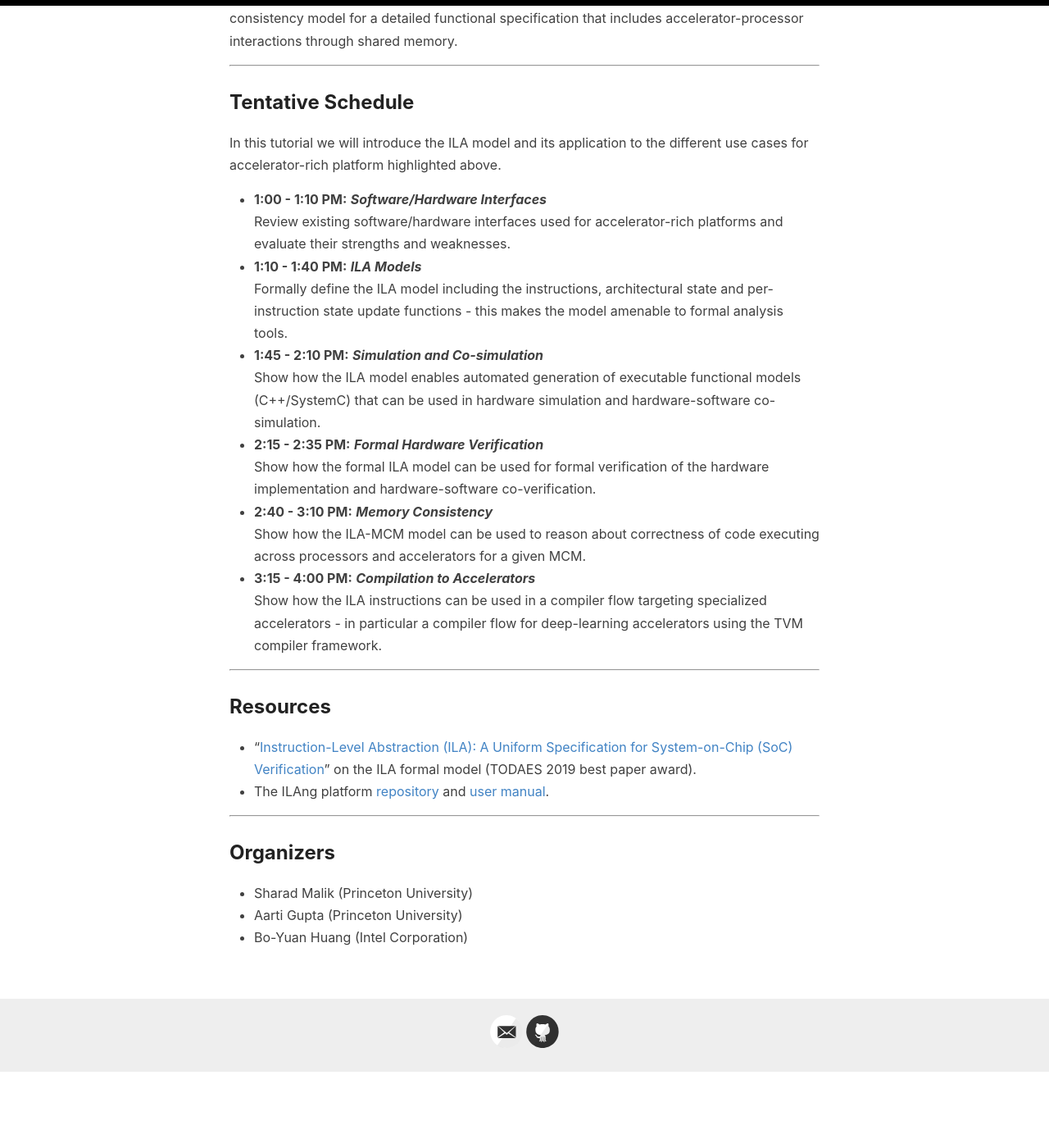
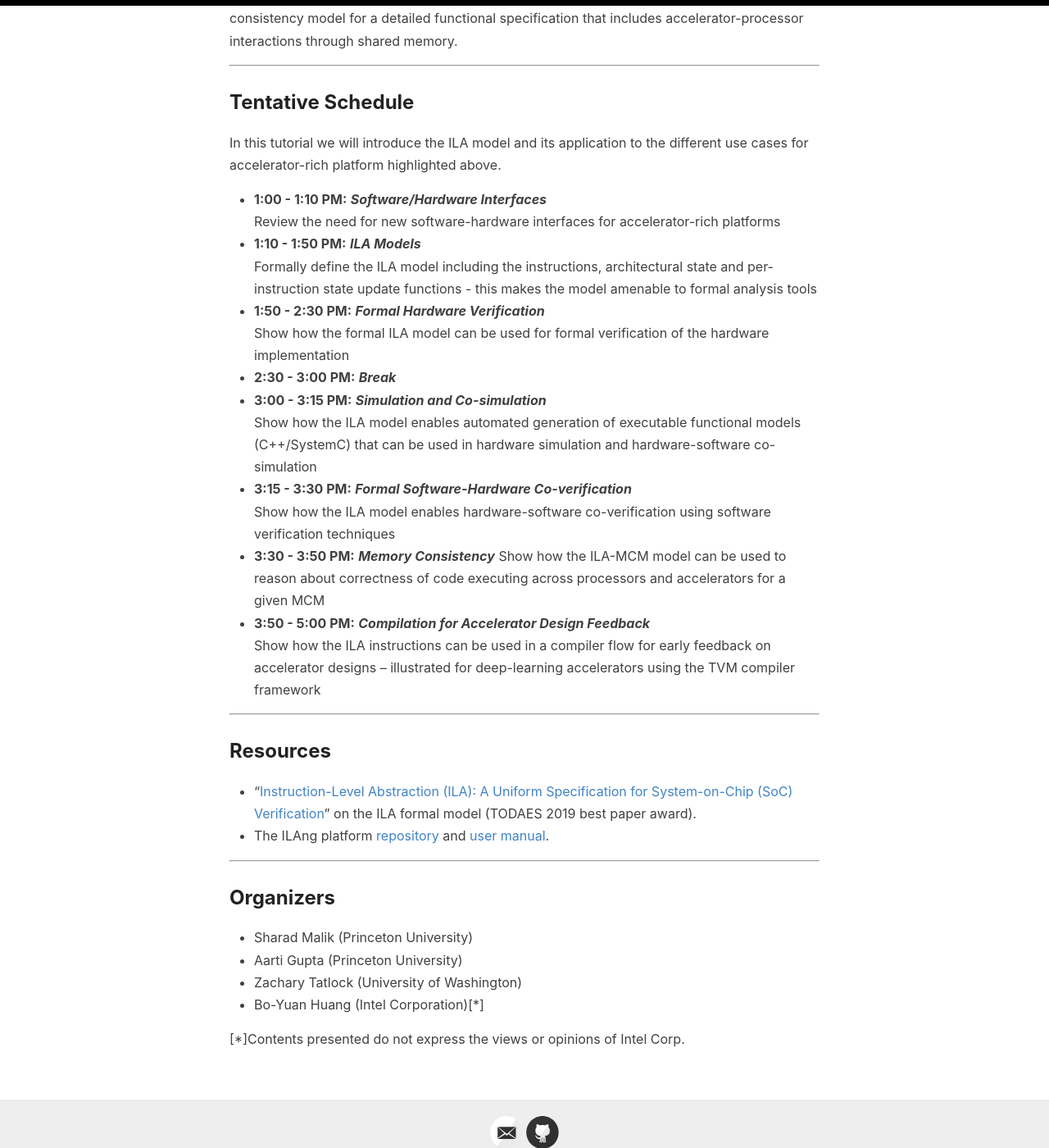
Before and after one commit to PrincetonUniversity/isca22-ila-tutorial, a Jekyll site: the page built from index.md, in a window 1280 px wide and 1400 px high, scrolled down 1042 px. Shown: the whole window at 82% size. Built offline with Jekyll 4.4.1, drawn with Linux system fonts in a browser that asks for light colours; before the commit the page ends 2349 px from its top, so only the background shows below that.

Commit message:
Update index.md

```diff
--- a/index.md
+++ b/index.md
@@ -37,17 +37,20 @@ Further, the ILA-MCM model shows how the operational ILA model can be integrated
 In this tutorial we will introduce the ILA model and its application to the different use cases for accelerator-rich platform highlighted above.
 
 - **1:00 - 1:10 PM:** ***Software/Hardware Interfaces***
-Review existing software/hardware interfaces used for accelerator-rich platforms and evaluate their strengths and weaknesses.
-- **1:10 - 1:40 PM:** ***ILA Models***
-Formally define the ILA model including the instructions, architectural state and per-instruction state update functions - this makes the model amenable to formal analysis tools.
-- **1:45 - 2:10 PM:** ***Simulation and Co-simulation***
-Show how the ILA model enables automated generation of executable functional models (C++/SystemC) that can be used in hardware simulation and hardware-software co-simulation.
-- **2:15 - 2:35 PM:** ***Formal Hardware Verification***
-Show how the formal ILA model can be used for formal verification of the hardware implementation and hardware-software co-verification.
-- **2:40 - 3:10 PM:** ***Memory Consistency***
-Show how the ILA-MCM model can be used to reason about correctness of code executing across processors and accelerators for a given MCM.
-- **3:15 - 4:00 PM:** ***Compilation to Accelerators***
-Show how the ILA instructions can be used in a compiler flow targeting specialized accelerators - in particular a compiler flow for deep-learning accelerators using the TVM compiler framework.
+Review the need for new software-hardware interfaces for accelerator-rich platforms
+- **1:10 - 1:50 PM:** ***ILA Models***
+Formally define the ILA model including the instructions, architectural state and per-instruction state update functions - this makes the model amenable to formal analysis tools
+- **1:50 - 2:30 PM:** ***Formal Hardware Verification***
+Show how the formal ILA model can be used for formal verification of the hardware implementation
+- **2:30 - 3:00 PM:** ***Break***
+- **3:00 - 3:15 PM:** ***Simulation and Co-simulation***
+Show how the ILA model enables automated generation of executable functional models (C++/SystemC) that can be used in hardware simulation and hardware-software co-simulation
+- **3:15 - 3:30 PM:** ***Formal Software-Hardware Co-verification***
+Show how the ILA model enables hardware-software co-verification using software verification techniques
+- **3:30 - 3:50 PM:** ***Memory Consistency***
+Show how the ILA-MCM model can be used to reason about correctness of code executing across processors and accelerators for a given MCM
+- **3:50 - 5:00 PM:** ***Compilation for Accelerator Design Feedback***
+Show how the ILA instructions can be used in a compiler flow for early feedback on accelerator designs – illustrated for deep-learning accelerators using the TVM compiler framework
 
 ---
 
@@ -62,4 +65,8 @@ Show how the ILA instructions can be used in a compiler flow targeting specializ
 
 - Sharad Malik (Princeton University)
 - Aarti Gupta (Princeton University)
-- Bo-Yuan Huang (Intel Corporation)
+- Zachary Tatlock (University of Washington)
+- Bo-Yuan Huang (Intel Corporation)[\*]
+
+
+[\*]Contents presented do not express the views or opinions of Intel Corp.
```
